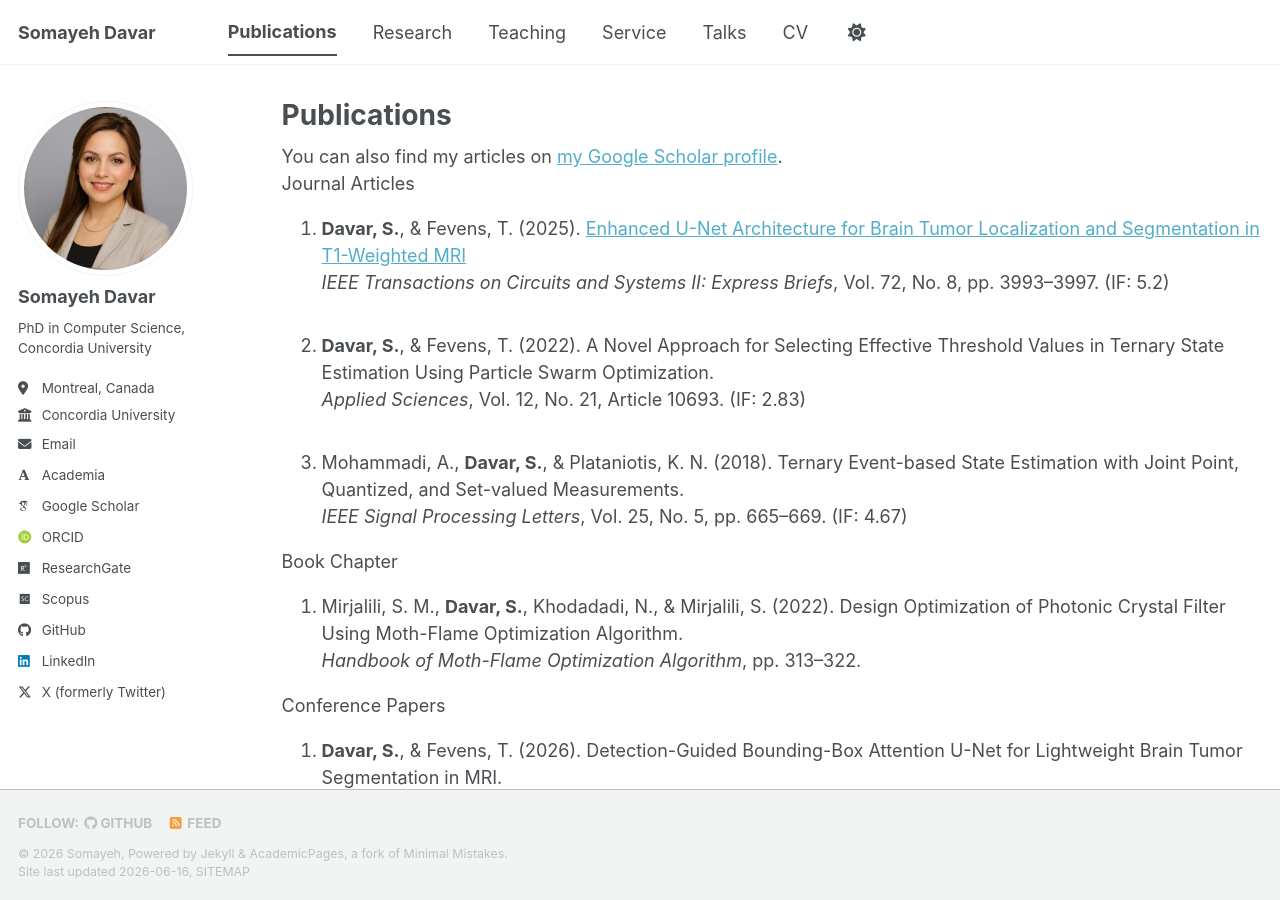
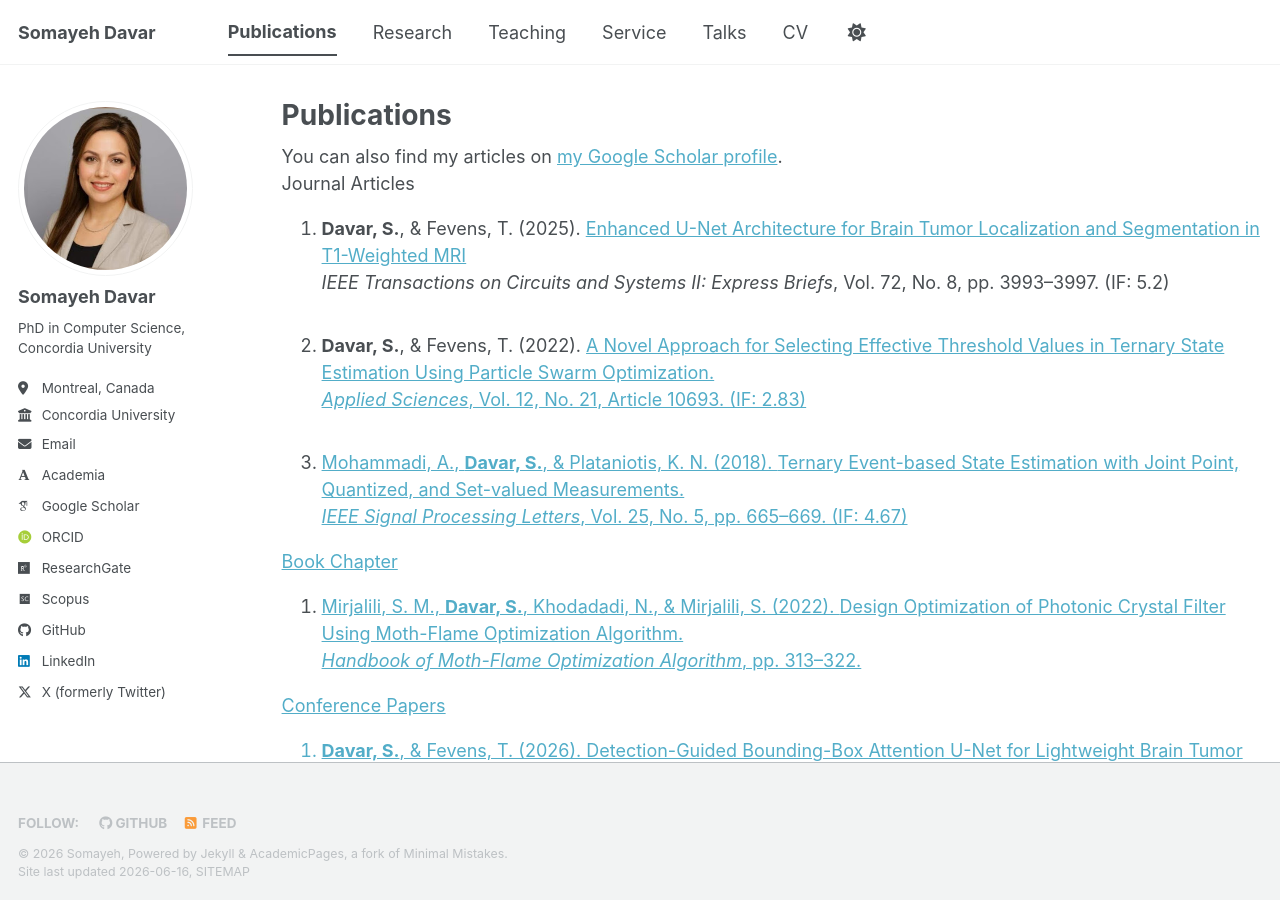
Before and after one commit to sdavar/sdavar.github.io, a Jekyll site: the page built from _pages/publications.html, in a window 1280 px wide and 900 px high. Built offline with Jekyll 4.4.1, drawn with Linux system fonts in a browser that asks for light colours; some web fonts are replaced; a script bundle is joined from its source files by our own code; library files that are not in the unit come from our copies; part of the change alters nothing that is shown.

```diff
--- a/_pages/publications.html
+++ b/_pages/publications.html
@@ -19,7 +19,7 @@ Journal Articles
 
 <strong>Davar, S.</strong>, & Fevens, T. (2022).
 
-A Novel Approach for Selecting Effective Threshold Values in Ternary State Estimation Using Particle Swarm Optimization.
+<a href=" https://www.mdpi.com/2076-3417/12/21/10693 " target="_blank"> A Novel Approach for Selecting Effective Threshold Values in Ternary State Estimation Using Particle Swarm Optimization.
 
 <br>
 
@@ -31,7 +31,7 @@ Vol. 12, No. 21, Article 10693.
 
 Mohammadi, A., <strong>Davar, S.</strong>, & Plataniotis, K. N. (2018).
 
-Ternary Event-based State Estimation with Joint Point, Quantized, and Set-valued Measurements.
+<a href=" https://ieeexplore.ieee.org/stamp/stamp.jsp?arnumber=8306890 " target="_blank"> Ternary Event-based State Estimation with Joint Point, Quantized, and Set-valued Measurements.
 
 <br>
 
@@ -46,7 +46,7 @@ Book Chapter
 
 Mirjalili, S. M., <strong>Davar, S.</strong>, Khodadadi, N., & Mirjalili, S. (2022).
 
-Design Optimization of Photonic Crystal Filter Using Moth-Flame Optimization Algorithm.
+<a href="https://www.taylorfrancis.com/chapters/edit/10.1201/9781003205326-19/design-optimization-photonic-crystal-filter-using-moth-flame-optimization-algorithm-seyed-mohammad-mirjalili-somayeh-davar-nima-khodadadi-seyedali-mirjalili" target="_blank"> Design Optimization of Photonic Crystal Filter Using Moth-Flame Optimization Algorithm.
 
 <br>
 
```
